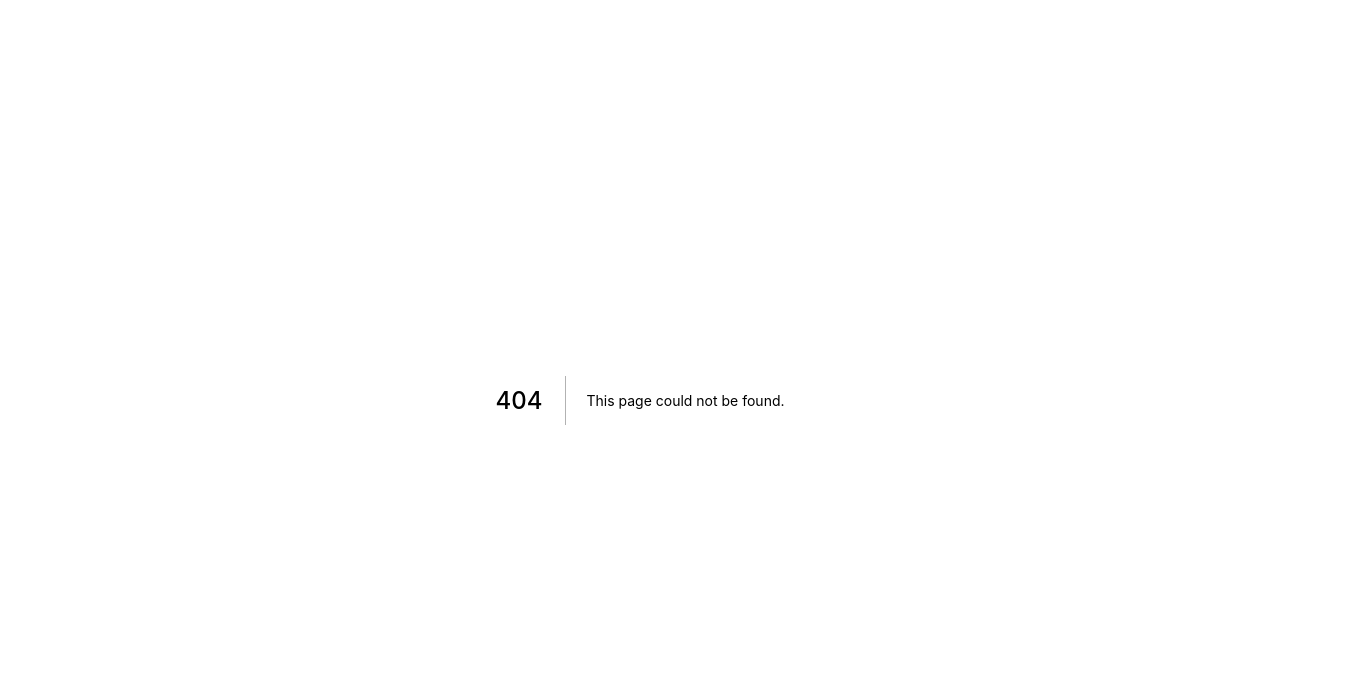
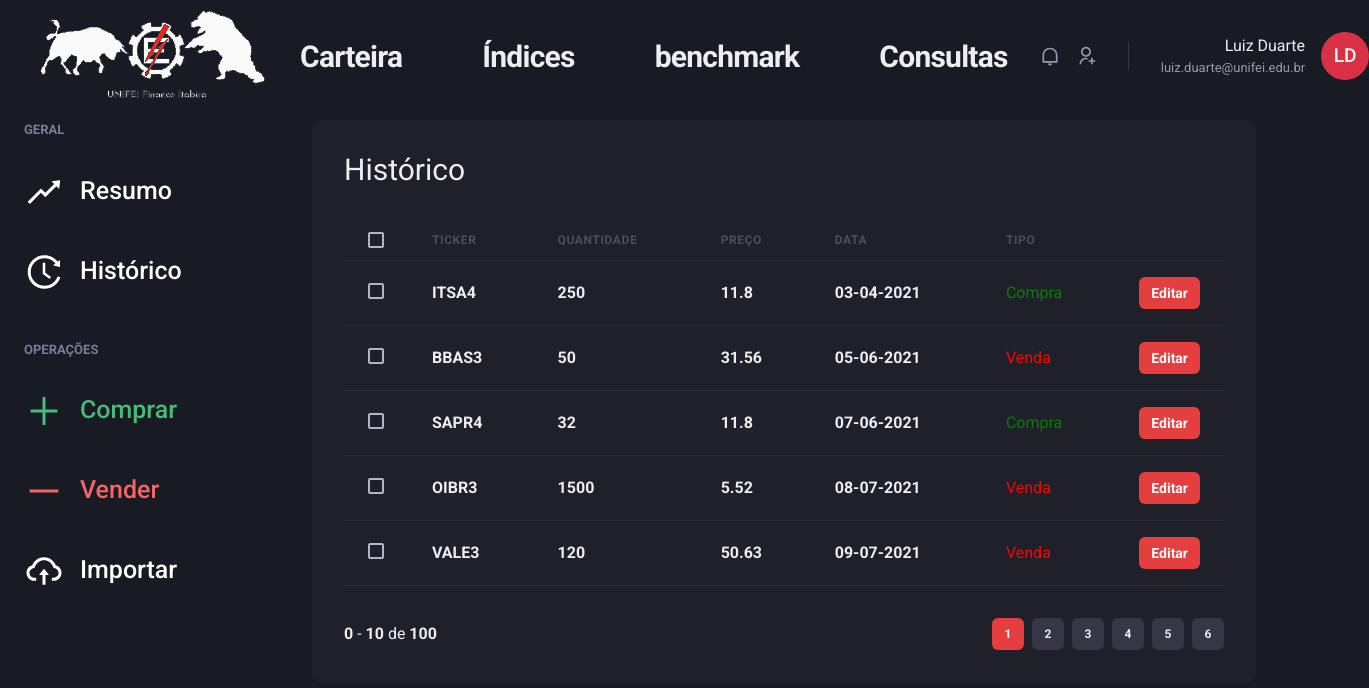
Before and after one commit to LuizHduarte/UNIFEIFinance-FrontEnd, a Next.js app: page /history in a window 1280 px wide. Before the commit this address had no page. Shown: the top 688 px of the page, 1369 px wide, since content can reach past the window. Built offline with nearby package versions, Linux system fonts and the light colour scheme.

Commit message:
static operations history with pagination

```diff
--- a/src/components/Header/Anchors.tsx
+++ b/src/components/Header/Anchors.tsx
@@ -3,11 +3,11 @@ import NextLink from "next/link"
 
 export function Anchors() {
   return (
-    <Box w={["2xl", '3xl', "4xl"]}>
-      <HStack spacing='8'>
+    <Box w={["2xl", '3xl']}>
+      <HStack spacing='20'>
         <NextLink href="/dashboard">
           <Link>
-            <Text fontSize={["2xl", '3xl', "4xl"]} fontWeight="bold" letterSpacing="tight" pl='4'>
+            <Text fontSize={["2xl", '3xl']} fontWeight="bold" letterSpacing="tight" pl='4'>
               Carteira
             </Text>
           </Link>
@@ -15,17 +15,17 @@ export function Anchors() {
 
 
         <Link>
-          <Text fontSize={["2xl", '3xl', "4xl"]} fontWeight="bold" letterSpacing="tight" >
+          <Text fontSize={["2xl", '3xl']} fontWeight="bold" letterSpacing="tight" >
             Índices
           </Text>
         </Link>
         <Link >
-          <Text fontSize={["2xl", '3xl', "4xl"]} fontWeight="bold" letterSpacing="tight">
+          <Text fontSize={["2xl", '3xl']} fontWeight="bold" letterSpacing="tight">
             benchmark
           </Text>
         </Link>
         <Link>
-          <Text fontSize={["2xl", '3xl', "4xl"]} fontWeight="bold" letterSpacing="tight">
+          <Text fontSize={["2xl", '3xl']} fontWeight="bold" letterSpacing="tight">
             Consultas
           </Text>
         </Link>
--- /dev/null
+++ b/src/components/Pagination/PaginationItem.tsx
@@ -0,0 +1,40 @@
+import { Button } from '@chakra-ui/react'
+
+
+interface PaginationItemProps {
+  number: number
+  isCurrent?: boolean;
+}
+
+export function PaginationItem({ isCurrent = false, number }: PaginationItemProps) {
+  if (isCurrent) {
+    return (
+      <Button
+        size='sm'
+        fontSize='xs'
+        w='4'
+        colorScheme='red'
+        disabled
+        _disabled={{
+          bg: 'red.500',
+          cursor: 'default',
+        }}
+      >
+        {number}
+      </Button>
+    )
+  }
+  return (
+    <Button
+      size='sm'
+      fontSize='xs'
+      w='4'
+      bg='gray.700'
+      _hover={{
+        bg: 'gray.500'
+      }}
+    >
+      {number}
+    </Button>
+  )
+}
--- /dev/null
+++ b/src/components/Pagination/index.tsx
@@ -0,0 +1,21 @@
+import { HStack, Button, Box } from "@chakra-ui/react";
+import { PaginationItem } from "./PaginationItem";
+
+export function Pagination() {
+  return (
+    <HStack mt='8' justify='space-between' align='center' spacing='6'>
+      <Box>
+        <strong>0</strong> - <strong>10</strong> de <strong>100</strong>
+      </Box>
+      <HStack spacing='2'>
+        <PaginationItem isCurrent number={1} />
+        <PaginationItem number={2} />
+        <PaginationItem number={3} />
+        <PaginationItem number={4} />
+        <PaginationItem number={5} />
+        <PaginationItem number={6} />
+
+      </HStack>
+    </HStack >
+  )
+}
--- /dev/null
+++ b/src/components/Table/TableData.tsx
@@ -0,0 +1,32 @@
+import { Tr, Checkbox, Td, Text, Button } from '@chakra-ui/react'
+
+interface TableDataProps {
+  ticker: string
+  quantity: number
+  price: number
+  date: string
+  type: string
+}
+export function TableData({ ticker, quantity, price, date, type }: TableDataProps) {
+  var color = 'green'
+  if (type == 'Venda') {
+    color = 'red'
+  }
+  return (
+    <Tr>
+      <Td px='6'>
+        <Checkbox colorScheme='red' />
+      </Td>
+      <Td ><Text fontWeight='bold'>{ticker}</Text></Td>
+      <Td ><Text fontWeight='bold'>{quantity}</Text></Td>
+      <Td ><Text fontWeight='bold'>{price}</Text></Td>
+      <Td ><Text fontWeight='bold'>{date}</Text></Td>
+      <Td ><Text color={color}>{type}</Text></Td>
+      <Td>
+        <Button as='a' size='sm' fontSize='sm' colorScheme='red'>
+          Editar
+        </Button>
+      </Td>
+    </Tr>
+  )
+}
--- /dev/null
+++ b/src/components/Table/index.tsx
@@ -0,0 +1,29 @@
+import { Table, Thead, Tr, Th, Checkbox, Tbody } from '@chakra-ui/react'
+import { TableData } from './TableData'
+
+export function HistoryTable() {
+  return (
+    <Table colorScheme='whiteAlpha'>
+      <Thead>
+        <Tr>
+          <Th px='6' color='gray.300' w='8'>
+            <Checkbox colorScheme='red' />
+          </Th>
+          <Th>Ticker</Th>
+          <Th>Quantidade</Th>
+          <Th>Preço</Th>
+          <Th>Data</Th>
+          <Th>Tipo</Th>
+          <Th width='8'></Th>
+        </Tr>
+      </Thead>
+      <Tbody>
+        <TableData ticker='ITSA4' quantity={250} price={11.80} date='03-04-2021' type='Compra' />
+        <TableData ticker='BBAS3' quantity={50} price={31.56} date='05-06-2021' type='Venda' />
+        <TableData ticker='SAPR4' quantity={32} price={11.80} date='07-06-2021' type='Compra' />
+        <TableData ticker='OIBR3' quantity={1500} price={5.52} date='08-07-2021' type='Venda' />
+        <TableData ticker='VALE3' quantity={120} price={50.63} date='09-07-2021' type='Venda' />
+      </Tbody>
+    </Table>
+  )
+}
--- /dev/null
+++ b/src/pages/history.tsx
@@ -0,0 +1,31 @@
+
+import { Flex, Box, SimpleGrid, Heading, Table, Thead, Tr, Th, Checkbox, Tbody, Td, Text, Button } from '@chakra-ui/react'
+import React from 'react';
+import { Header } from "../components/Header";
+import { Pagination } from '../components/Pagination';
+import { Sidebar } from "../components/Sidebar";
+import { HistoryTable } from '../components/Table';
+
+export default function history() {
+  return (
+    <Flex direction='column' h='100vh'>
+      <Header />
+
+      <Flex w='100%' my='6' maxWidth={1480} mx='auto' px='6' >
+        <Sidebar />
+        <Box
+          flex='1'
+          p='8'
+          bg='gray.800'
+          borderRadius={8}
+        >
+          <Flex mb='8' justify='space-between' align='center'>
+            <Heading size='lg' fontWeight='normal' >Histórico</Heading>
+          </Flex>
+          <HistoryTable />
+          <Pagination />
+        </Box>
+      </Flex>
+    </Flex>
+  )
+}
```
